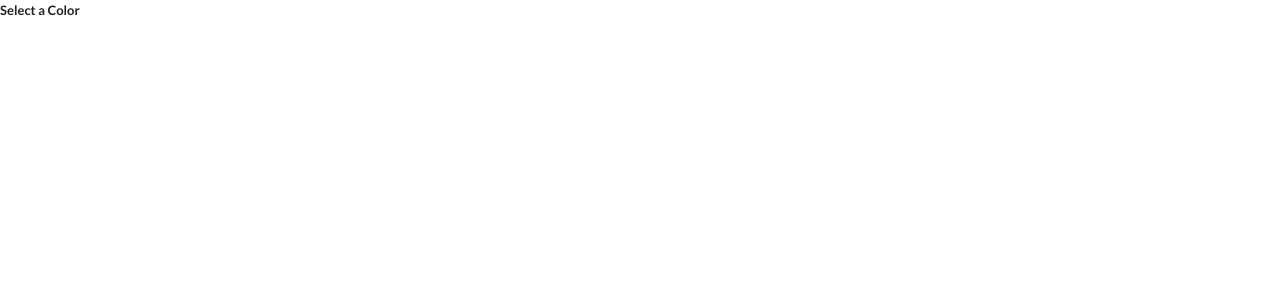
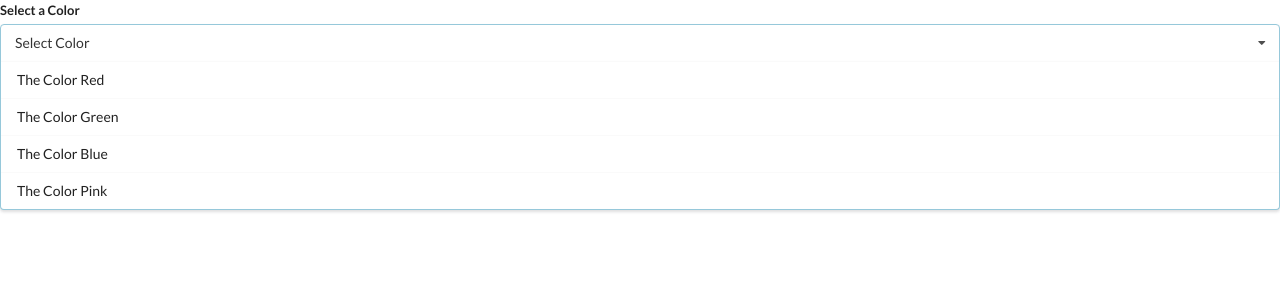
Before and after one commit to Koko-Dev/react-widgets, a React (Create React App) app: page / in a window 1280 px wide. Shown: the top 300 px of the page. Built offline with nearby package versions, Linux system fonts and the light colour scheme.

Commit message:
In Dropdown.js function component, use semantic-ui classes to create a dropdown to include an icon; render const renderedOptions

```diff
--- a/src/components/Dropdown.js
+++ b/src/components/Dropdown.js
@@ -14,6 +14,17 @@ const Dropdown = ({ options }) => {
 			<div className="field">
 				<label className="label">Select a Color</label>
 				{/* /.label */}
+				<div className="ui selection dropdown visible active">
+					<i className="dropdown icon"></i>
+					{/* /.dropdown icon */}
+					<div className="text">Select Color</div>
+					{/* /.text */}
+					<div className="menu visible transition">
+						{renderedOptions}
+					</div>
+					{/* /.menu visible transition */}
+				</div>
+				{/* /.ui selection dropdown visible active */}
 			</div>
 			{/* /.field */}
 		</div>
```
